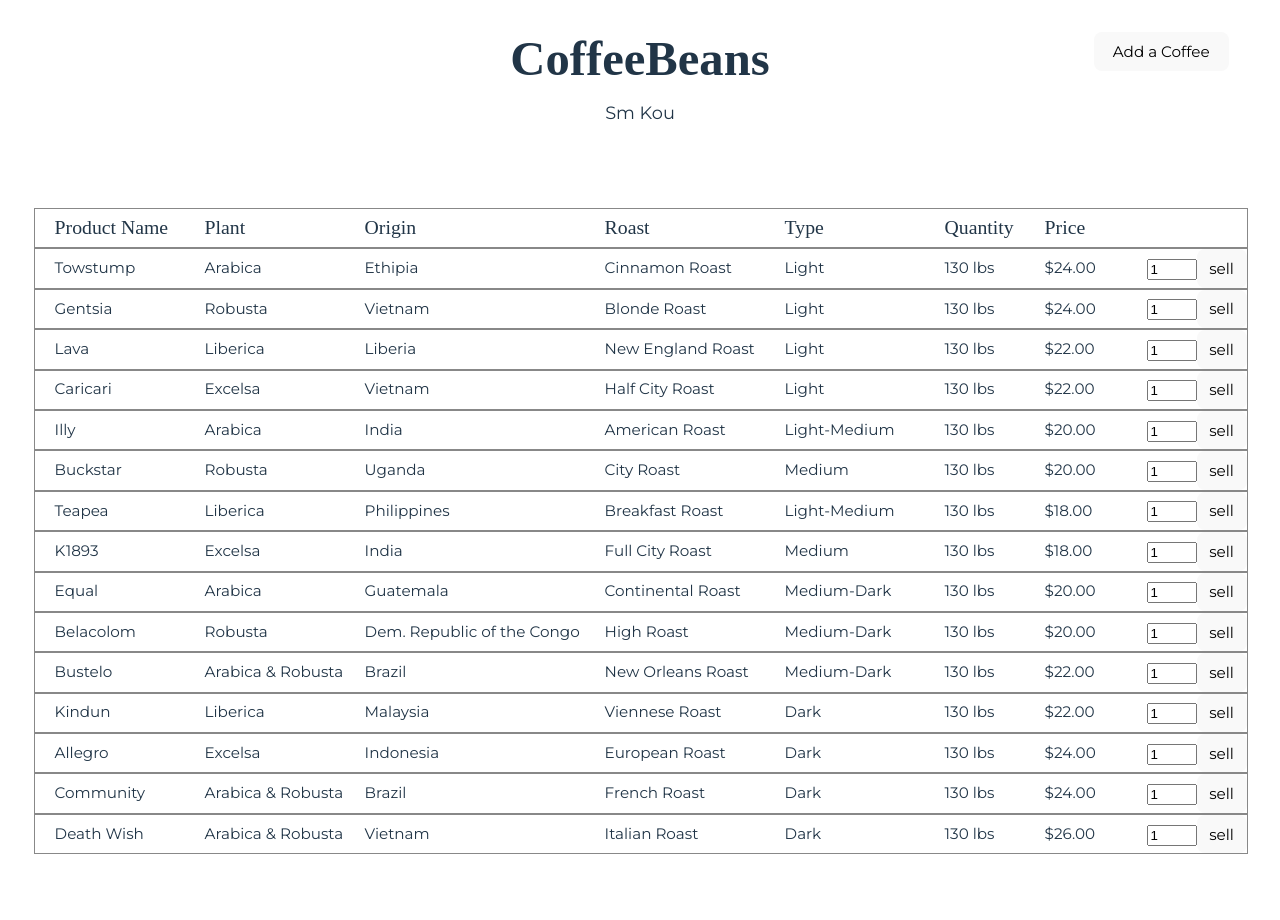
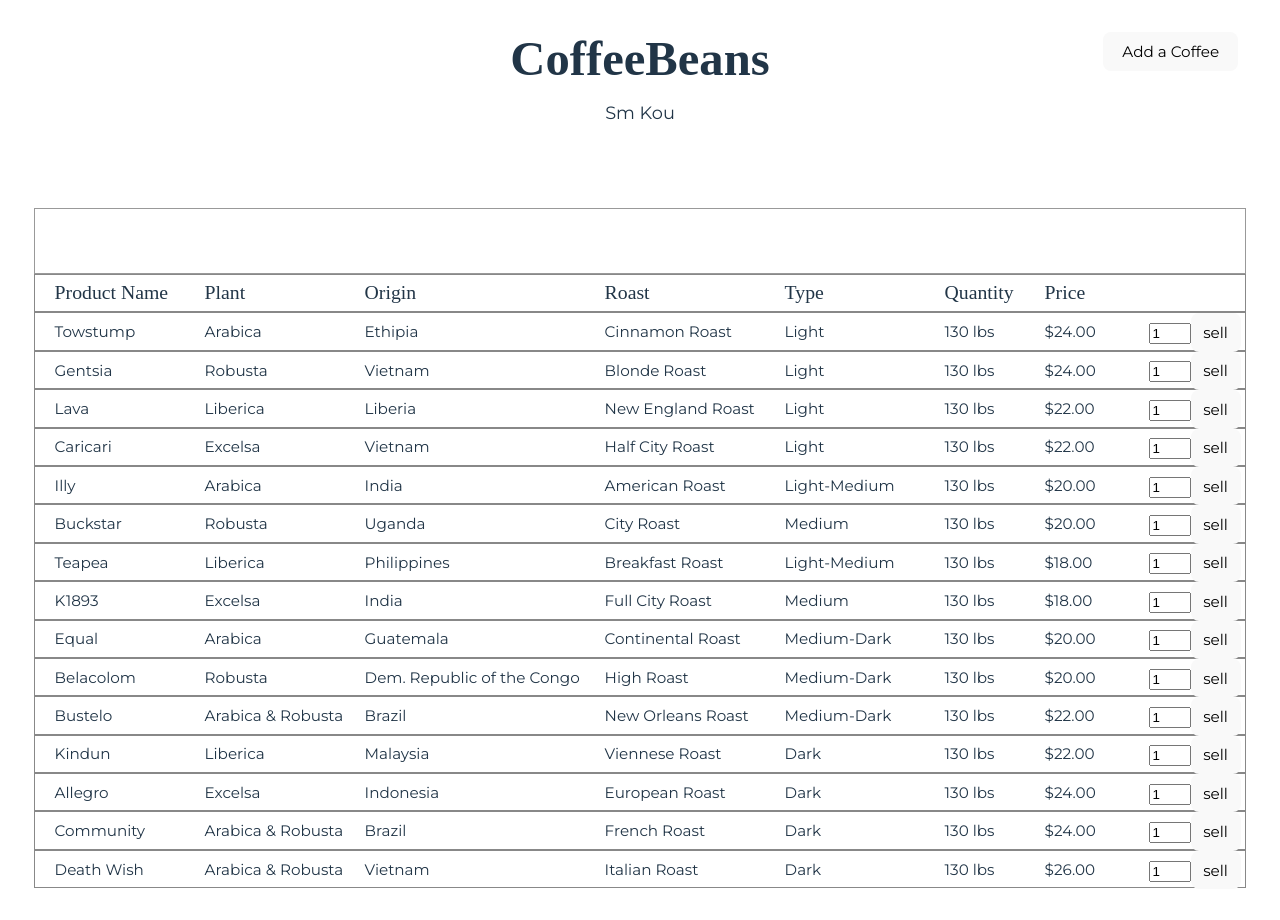
Before and after one commit to SmKou/inventory-tracker, a React (Vite) app: page / in a window 1280 px wide. Before the commit the page ends 886 px from the top, so only its background shows below. Built offline with nearby package versions, Linux system fonts and the light colour scheme; a web font is replaced by a local one.

Commit message:
WIP Adjust interface styling

```diff
--- a/src/assets/ProductDetails.css
+++ b/src/assets/ProductDetails.css
@@ -1,20 +1,22 @@
+table,
+tbody,
+tr {
+    width: 100%
+}
+
+tr {
+    border: 1px solid #ccc;
+    display: grid;
+    grid-template-columns: 1fr 1fr;
+}
+
 th {
-    width: 120px;
     font-family: 'Baumans';
     font-size: 1.3em;
 }
 
+th,
 td {
-    width: 180px;
-}
-
-td button {
-    width: 100%;
-}
-
-tbody th,
-tbody td {
-    border: 1px solid #ccc;
     padding-left: 0.6rem;
     text-align: left;
 }
--- /dev/null
+++ b/src/assets/ProductForm.css
@@ -0,0 +1,12 @@
+form {
+    width: 85%;
+    max-width: 400px;
+    display: flex;
+    flex-direction: column;
+    align-items: center;
+}
+
+label,
+input[type=submit] {
+    width: 100%
+}
--- a/src/assets/Styles.js
+++ b/src/assets/Styles.js
@@ -14,6 +14,7 @@
     notification: {
         section: {
             width: '100%',
+            minHeight: '66px',
             border: '1px solid #999',
             display: 'flex',
             alignItems: 'center'
@@ -37,7 +38,7 @@
             alignItems: 'center'
         },
         button: {
-            margin: '0 1.2rem'
+            margin: '0 0.6rem'
         }
     },
     productList: {
@@ -62,21 +63,13 @@
                     paddingLeft: '1.2rem'
                 }
             },
-            span: {
-                width: '100%',
-                textAlign: 'left'
+            input: { width: '42px' },
+            button: {
+                width: '50px',
+                height: '2.4rem',
+                padding: 0,
+                textAlign: 'center'
             }
-        }
-    },
-    sellProduct: {
-        input: {
-            width: '42px'
-        },
-        button: {
-            width: '50px',
-            height: '2.4rem',
-            padding: 0,
-            textAlign: 'center'
         }
     }
 }
--- a/src/components/Product.jsx
+++ b/src/components/Product.jsx
@@ -49,14 +49,12 @@
             <span>{getQuantity(props.quantity)}</span>
             <span>{getPrice(props.price)}</span>
         </div>
-        <style>{
-        }</style>
         <span>{props.id === "product-header" ?
             <></>
             : props.quantity !== 0 ?
                 <>
-                    <input style={Styles.sellProduct.input} type="number" value={input} onInput={e => setInput(e.target.value) } />
-                    <button style={Styles.sellProduct.button} onClick={e => props.sellProduct(props.id, input)}>sell</button>
+                    <input style={Styles.productList.productListing.input} type="number" value={input} onInput={e => setInput(e.target.value) } />
+                    <button style={Styles.productList.productListing.button} onClick={e => props.sellProduct(props.id, input)}>sell</button>
                 </>
                 : <></>
         }
--- a/src/components/ProductDetails.jsx
+++ b/src/components/ProductDetails.jsx
@@ -7,11 +7,6 @@
 const sellButtonStyle = () => ({
     ...Styles.sellProduct.button,
     width: '100%'
-})
-
-const tdSellStyle = () => ({
-    display: 'grid',
-    gridTemplateColumns: '50px 1fr'
 })
 
 function ProductDetails(props) {
@@ -54,15 +49,11 @@
                     <td colSpan="2">{`$${product.price} per pound`}</td>
                 </tr>
             </tbody>
-            <tfoot>
-                <tr>
-                    <td style={tdSellStyle()}>
-                        <input style={Styles.sellProduct.input} type="number" value={input} onInput={e => setInput(e.target.value) } />
-                        <button style={sellButtonStyle()} onClick={e => props.sellProduct(product.id, input)}>sell</button>
-                    </td>
-                </tr>
-            </tfoot>
         </table>
+        <div>
+            <input style={Styles.sellProduct.input} type="number" value={input} onInput={e => setInput(e.target.value) } />
+            <button style={sellButtonStyle()} onClick={e => props.sellProduct(product.id, input)}>sell</button>
+        </div>
     </section>
 }
 
--- a/src/components/ProductForm.jsx
+++ b/src/components/ProductForm.jsx
@@ -1,6 +1,7 @@
 import { useState } from 'react'
 import PropTypes from 'prop-types'
 import { v4 } from 'uuid'
+import '../assets/ProductForm.css'
 import Store from '../containers/Store'
 import ButtonNavigation from './ButtonNavigation'
 
--- a/src/components/ProductList.jsx
+++ b/src/components/ProductList.jsx
@@ -1,5 +1,4 @@
 import PropTypes from 'prop-types'
-import Styles from '../assets/Styles'
 import ButtonNavigation from './ButtonNavigation'
 import Product from './Product'
 
--- a/src/containers/Message.jsx
+++ b/src/containers/Message.jsx
@@ -4,13 +4,13 @@
 
 const addMessageColor = (status) => ({
     ...Styles.notification.section,
-    background: status ? 'rgba(0, 255, 0, 0.6)' : 'rgba(255, 0, 0, 0.6)'
+    background: status === undefined ? ''
+        : status ? 'rgba(0, 255, 0, 0.6)': 'rgba(255, 0, 0, 0.6)'
 })
 
 function Message(props) {
     const ctx = props.context;
-    return <>{Object.keys(ctx).length ?
-        <section style={addMessageColor(ctx.status)}>
+    return <section style={addMessageColor(ctx.status)}>
         {ctx.error !== null || ctx.success !== null ?
             <>
                 <p style={Styles.notification.pStrong}>{ctx.error || ctx.success}</p>
@@ -24,8 +24,6 @@
                 : <></>
         }
     </section>
-        : <></>
-    }</>
 }
 
 Message.propTypes = {
--- a/src/index.css
+++ b/src/index.css
@@ -1,4 +1,8 @@
 @import url('https://fonts.googleapis.com/css2?family=Baumans&family=Montserrat&display=swap');
+
+* {
+    box-sizing: border-box;
+}
 
 :root {
   font-family: Inter, system-ui, Avenir, Helvetica, Arial, sans-serif;
@@ -45,6 +49,7 @@
 button {
   border-radius: 8px;
   border: 1px solid transparent;
+  outline: none;
   padding: 0.6em 1.2em;
   font-size: 1em;
   font-weight: 500;
@@ -56,10 +61,10 @@
 button:hover {
   border-color: #646cff;
 }
-button:focus,
+/* button:focus,
 button:focus-visible {
   outline: 4px auto -webkit-focus-ring-color;
-}
+} */
 
 @media (prefers-color-scheme: light) {
   :root {
```
Lines whose indentation alone changed are shown as unchanged.
